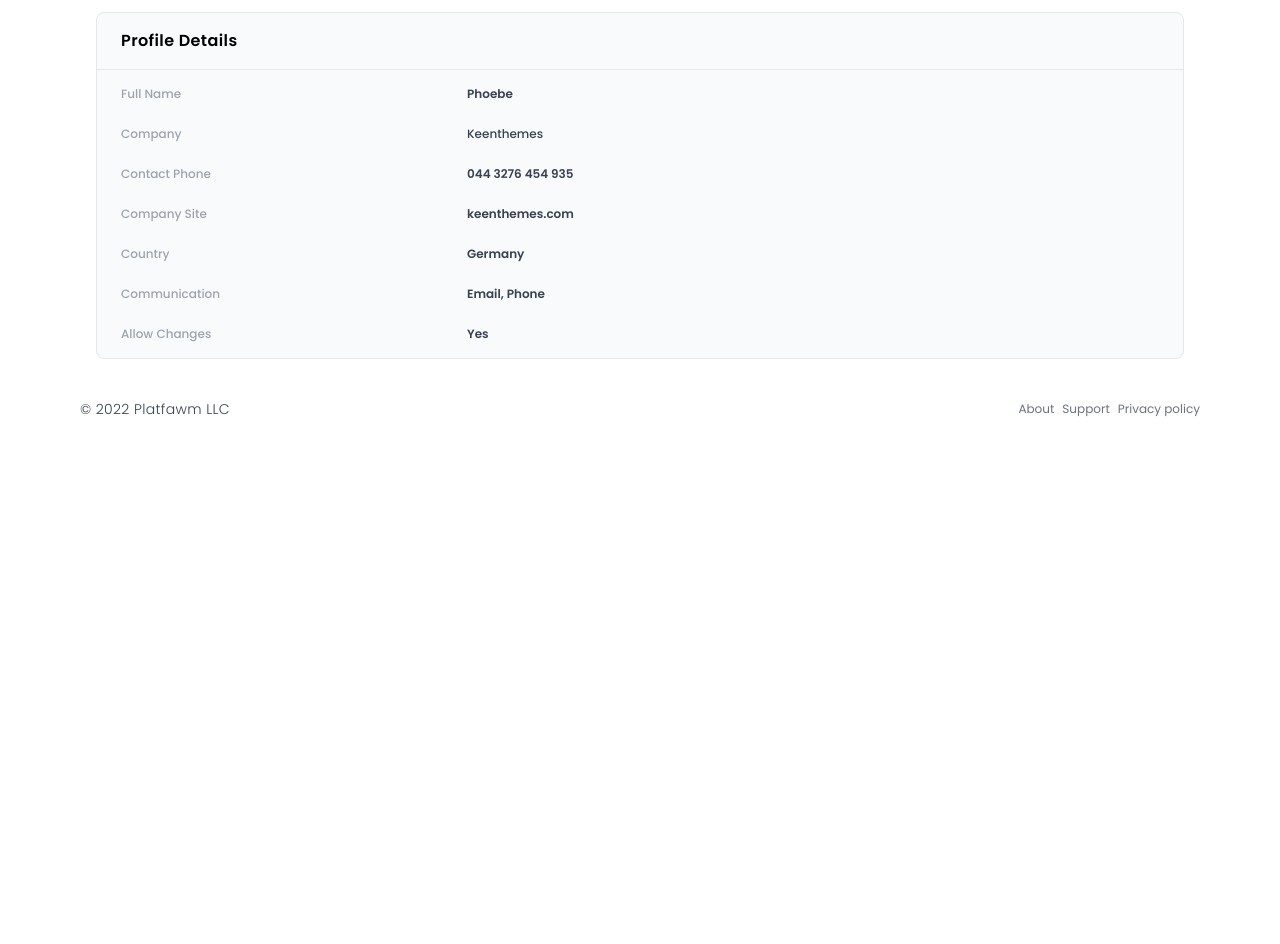
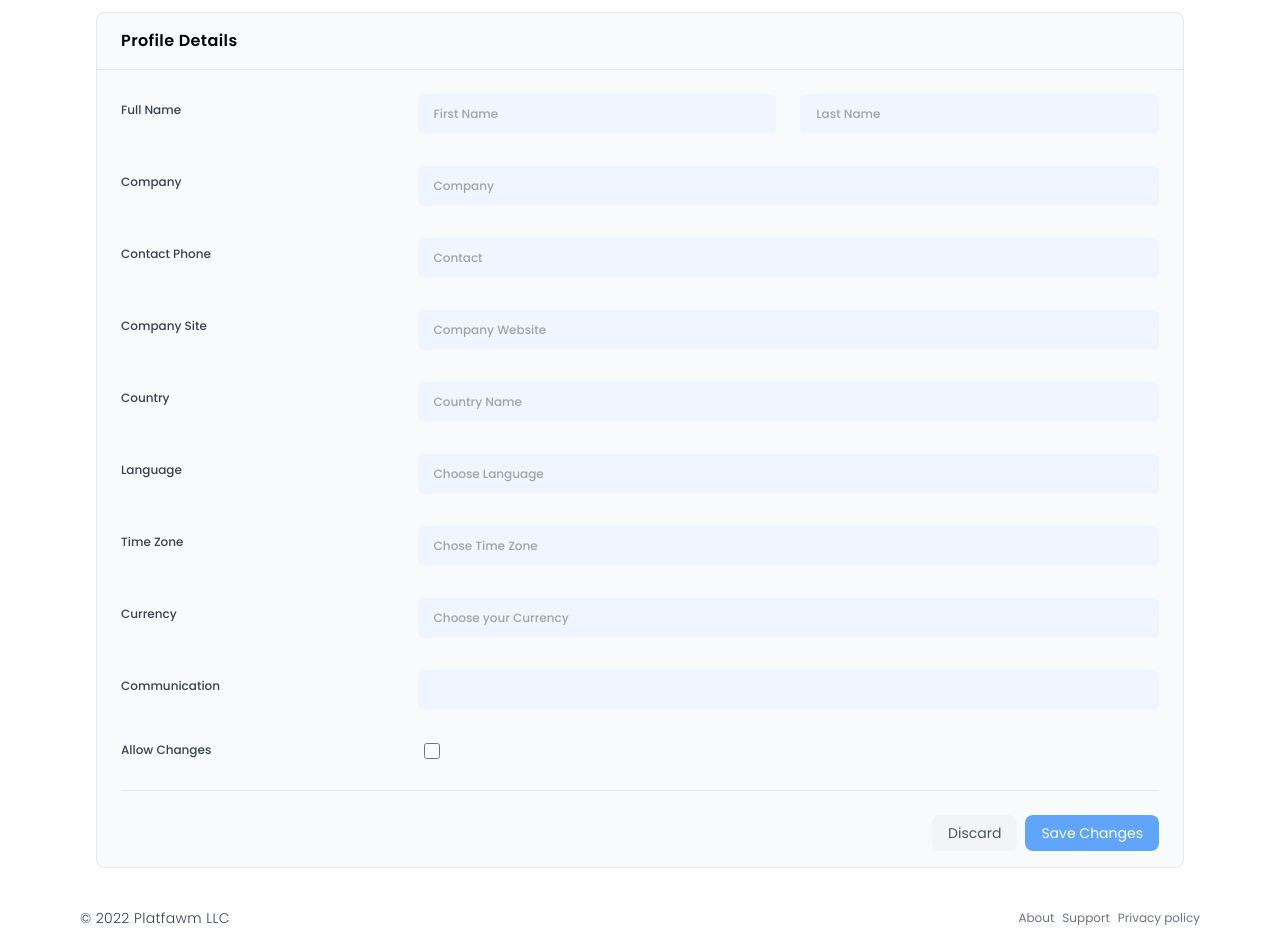
Before and after one commit to shubhamku044/metronic, a Next.js app: page /account/settings in a window 1280 px wide. Shown: the part 500-1444 px from the top of the page. Before the commit the page ends 935 px from the top, so only its background shows below. Built offline with nearby package versions, Linux system fonts and the light colour scheme.

Commit message:
compelted the forms in the setting sub page of  acct page

```diff
--- a/Components/StoreAnalytics.jsx
+++ b/Components/AuthAnalytics.jsx
@@ -1,7 +1,7 @@
 import TotalOnlineSales from './storeAnalytics/TotalOnlineSales'
 import TotalOnlineVisitors from './storeAnalytics/TotalOnlineVisitors'
 
-const StoreAnalytics = () => {
+const AuthAnalytics = () => {
   return (
     <div className="space-y-8 py-6">
       <div className="grid grid-cols-1 gap-4 sm:grid-cols-2 xl:grid-cols-4">
@@ -57,4 +57,4 @@ const StoreAnalytics = () => {
   )
 }
 
-export default StoreAnalytics
+export default AuthAnalytics
--- a/pages/account/settings.jsx
+++ b/pages/account/settings.jsx
@@ -22,96 +22,180 @@ const Settings = () => {
           <hr />
           <div className="px-6 py-4">
             <div className="space-y-6">
-              <div className="flex items-center">
+              <div className="flex flex-col space-y-2 sm:flex-row sm:items-center sm:space-x-0">
                 <label
                   htmlFor="fname"
-                  className="w-1/2 text-xs font-medium text-gray-400 sm:w-1/3"
+                  className="w-1/2 text-xs font-medium text-gray-700 sm:w-2/5"
                 >
                   Full Name
                 </label>
-                <div id="fname" className="text-xs font-semibold text-gray-700">
-                  Phoebe
+                <div className="flex w-full flex-col space-x-0 space-y-2 sm:flex-row sm:space-x-6 sm:space-y-0">
+                  <input
+                    type="text"
+                    id="fname"
+                    placeholder="First Name"
+                    className="flex-1 rounded-md bg-blue-50 py-3 px-4 text-xs font-medium text-gray-700 outline-none ring-0 focus:bg-blue-100 focus:outline-offset-0 focus:outline-blue-300"
+                  />
+                  <input
+                    type="text"
+                    id="fname"
+                    placeholder="Last Name"
+                    className="flex-1 rounded-md bg-blue-50 py-3 px-4 text-xs font-medium text-gray-700 outline-none ring-0 focus:bg-blue-100 focus:outline-offset-0 focus:outline-blue-300"
+                  />
                 </div>
               </div>
-              <div className="flex items-center">
+              <div className="flex flex-col space-y-2 sm:flex-row sm:items-center sm:space-x-0">
                 <label
                   htmlFor="company"
-                  className="w-1/2 text-xs font-medium text-gray-400 sm:w-1/3"
+                  className="w-1/2 text-xs font-medium text-gray-700 sm:w-2/5"
                 >
                   Company
                 </label>
-                <div id="company" className="text-xs font-medium text-gray-700">
-                  Keenthemes
+                <div className="flex w-full space-x-6">
+                  <input
+                    type="text"
+                    id="fname"
+                    placeholder="Company"
+                    className="flex-1 rounded-md bg-blue-50 py-3 px-4 text-xs font-medium text-gray-700 outline-none ring-0 focus:bg-blue-100 focus:outline-offset-0 focus:outline-blue-300"
+                  />
                 </div>
               </div>
-              <div className="flex items-center">
+              <div className="flex flex-col space-y-2 sm:flex-row sm:items-center sm:space-x-0">
                 <label
                   htmlFor="contact"
-                  className="w-1/2 text-xs font-medium text-gray-400 sm:w-1/3"
+                  className="w-1/2 text-xs font-medium text-gray-700 sm:w-2/5"
                 >
                   Contact Phone
                 </label>
-                <div
-                  id="contact"
-                  className="text-xs font-semibold text-gray-700"
-                >
-                  044 3276 454 935
+                <div className="flex w-full space-x-6">
+                  <input
+                    type="text"
+                    id="fname"
+                    placeholder="Contact"
+                    className="flex-1 rounded-md bg-blue-50 py-3 px-4 text-xs font-medium text-gray-700 outline-none ring-0 focus:bg-blue-100 focus:outline-offset-0 focus:outline-blue-300"
+                  />
                 </div>
               </div>
-              <div className="flex items-center">
+              <div className="flex flex-col space-y-2 sm:flex-row sm:items-center sm:space-x-0">
                 <label
                   htmlFor="companySite"
-                  className="w-1/2 text-xs font-medium text-gray-400 sm:w-1/3"
+                  className="w-1/2 text-xs font-medium text-gray-700 sm:w-2/5"
                 >
                   Company Site
                 </label>
-                <div
-                  id="companySite"
-                  className="text-xs font-semibold text-gray-700"
-                >
-                  keenthemes.com
+                <div className="flex w-full space-x-6">
+                  <input
+                    type="text"
+                    id="fname"
+                    placeholder="Company Website"
+                    className="flex-1 rounded-md bg-blue-50 py-3 px-4 text-xs font-medium text-gray-700 outline-none ring-0 focus:bg-blue-100 focus:outline-offset-0 focus:outline-blue-300"
+                  />
                 </div>
               </div>
-              <div className="flex items-center">
+              <div className="flex flex-col space-y-2 sm:flex-row sm:items-center sm:space-x-0">
                 <label
                   htmlFor="country"
-                  className="w-1/2 text-xs font-medium text-gray-400 sm:w-1/3"
+                  className="w-1/2 text-xs font-medium text-gray-700 sm:w-2/5"
                 >
                   Country
                 </label>
-                <div
-                  id="country"
-                  className="text-xs font-semibold text-gray-700"
-                >
-                  Germany
+                <div className="flex w-full space-x-6">
+                  <input
+                    type="text"
+                    id="fname"
+                    placeholder="Country Name"
+                    className="flex-1 rounded-md bg-blue-50 py-3 px-4 text-xs font-medium text-gray-700 outline-none ring-0 focus:bg-blue-100 focus:outline-offset-0 focus:outline-blue-300"
+                  />
                 </div>
               </div>
-              <div className="flex items-center">
+              <div className="flex flex-col space-y-2 sm:flex-row sm:items-center sm:space-x-0">
+                <label
+                  htmlFor="country"
+                  className="w-1/2 text-xs font-medium text-gray-700 sm:w-2/5"
+                >
+                  Language
+                </label>
+                <div className="flex w-full space-x-6">
+                  <input
+                    type="text"
+                    id="fname"
+                    placeholder="Choose Language"
+                    className="flex-1 rounded-md bg-blue-50 py-3 px-4 text-xs font-medium text-gray-700 outline-none ring-0 focus:bg-blue-100 focus:outline-offset-0 focus:outline-blue-300"
+                  />
+                </div>
+              </div>
+              <div className="flex flex-col space-y-2 sm:flex-row sm:items-center sm:space-x-0">
+                <label
+                  htmlFor="country"
+                  className="w-1/2 text-xs font-medium text-gray-700 sm:w-2/5"
+                >
+                  Time Zone
+                </label>
+                <div className="flex w-full space-x-6">
+                  <input
+                    type="text"
+                    id="fname"
+                    placeholder="Chose Time Zone"
+                    className="flex-1 rounded-md bg-blue-50 py-3 px-4 text-xs font-medium text-gray-700 outline-none ring-0 focus:bg-blue-100 focus:outline-offset-0 focus:outline-blue-300"
+                  />
+                </div>
+              </div>
+              <div className="flex flex-col space-y-2 sm:flex-row sm:items-center sm:space-x-0">
                 <label
                   htmlFor="communication"
-                  className="w-1/2 text-xs font-medium text-gray-400 sm:w-1/3"
+                  className="w-1/2 text-xs font-medium text-gray-700 sm:w-2/5"
+                >
+                  Currency
+                </label>
+                <div className="flex w-full space-x-6">
+                  <input
+                    type="text"
+                    id="fname"
+                    placeholder="Choose your Currency"
+                    className="flex-1 rounded-md bg-blue-50 py-3 px-4 text-xs font-medium text-gray-700 outline-none ring-0 focus:bg-blue-100 focus:outline-offset-0 focus:outline-blue-300"
+                  />
+                </div>
+              </div>
+              <div className="flex flex-col space-y-2 sm:flex-row sm:items-center sm:space-x-0">
+                <label
+                  htmlFor="communication"
+                  className="w-1/2 text-xs font-medium text-gray-700 sm:w-2/5"
                 >
                   Communication
                 </label>
-                <div
-                  id="communication"
-                  className="text-xs font-semibold text-gray-700"
-                >
-                  Email, Phone
+                <div className="flex w-full space-x-6">
+                  <input
+                    type="text"
+                    id="fname"
+                    className="flex-1 rounded-md bg-blue-50 py-3 px-4 text-xs font-medium text-gray-700 outline-none ring-0 focus:bg-blue-100 focus:outline-offset-0 focus:outline-blue-300"
+                  />
                 </div>
               </div>
-              <div className="flex items-center">
+              <div className="flex flex-col space-y-2 sm:flex-row sm:items-center sm:space-x-0">
                 <label
                   htmlFor="allowChanges"
-                  className="w-1/2 text-xs font-medium text-gray-400 sm:w-1/3"
+                  className="w-1/2 text-xs font-medium text-gray-700 sm:w-2/5"
                 >
                   Allow Changes
                 </label>
-                <div
-                  id="allowChanges"
-                  className="text-xs font-semibold text-gray-700"
-                >
-                  Yes
+                <div className="">
+                  <input
+                    type="checkbox"
+                    id="fname"
+                    className="h-4 w-4 rounded-md bg-blue-50 py-3 px-4 text-xs font-medium text-gray-700 outline-none ring-0 focus:bg-blue-100 sm:-ml-20 lg:-ml-28"
+                  />
+                </div>
+              </div>
+              <hr />
+              <div className="flex flex-row-reverse items-center">
+                <div></div>
+                <div className="space-x-2 text-sm">
+                  <button className="rounded-lg bg-gray-100 px-4 py-2 text-gray-600 duration-200 hover:bg-gray-200 hover:text-gray-800">
+                    Discard
+                  </button>
+                  <button className="rounded-lg bg-blue-400 px-4 py-2 text-white duration-200 hover:bg-blue-500 hover:text-white">
+                    Save Changes
+                  </button>
                 </div>
               </div>
             </div>
--- a/pages/index.tsx
+++ b/pages/index.tsx
@@ -2,7 +2,7 @@ import Head from 'next/head'
 import Toolbar from '../Components/Toolbar'
 import Footer from '../Components/Footer'
 import Header from '../Components/Header/Header'
-import StoreAnalytics from '../Components/StoreAnalytics'
+import AuthAnalytics from '../Components/AuthAnalytics'
 
 export default function Home() {
   return (
@@ -16,10 +16,10 @@ export default function Home() {
       </Head>
       <Header />
       <main>
-        <Toolbar title={'Store Analytics'} />
+        <Toolbar title={'Auth Analytics'} />
         <div className="bg-white">
           <section className="mx-auto max-w-6xl px-4">
-            <StoreAnalytics />
+            <AuthAnalytics />
           </section>
         </div>
       </main>
```
Also changed, not shown: Components/Header/HeaderMenu.jsx (+27 -4 lines).
